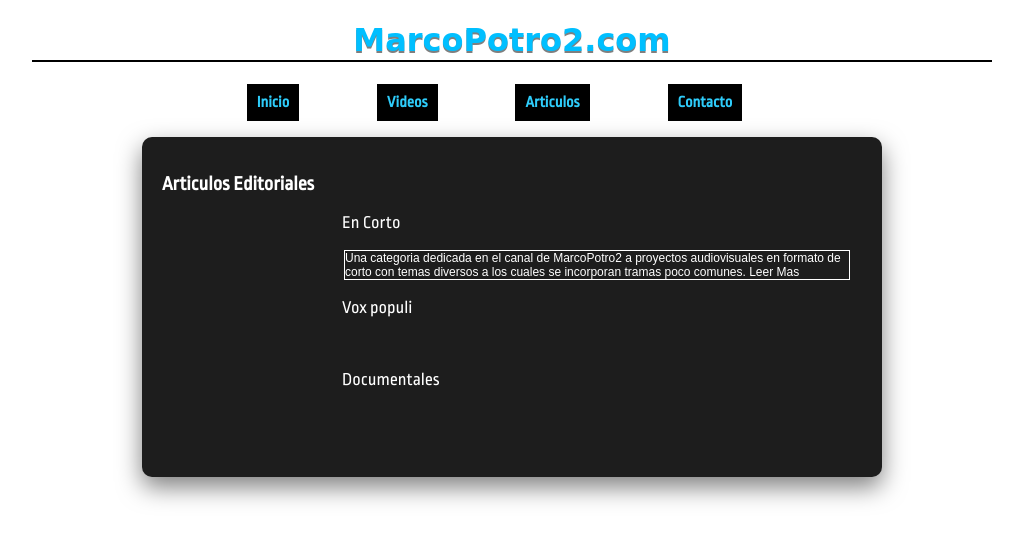
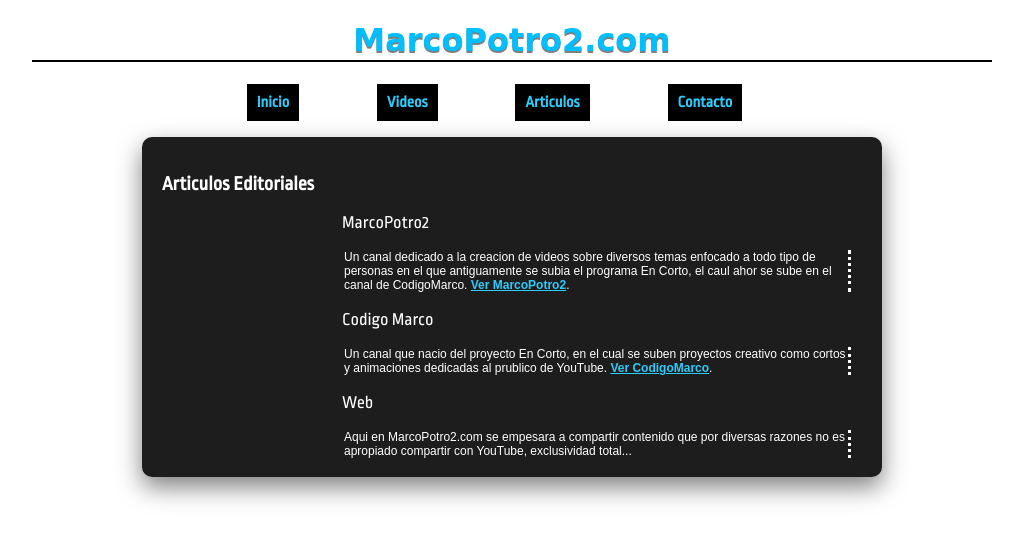
Before and after one commit to MarcoAntonioAC/MarcoPotro2-Web, a plain HTML site: page Index/articulo.html in a window 1280 px wide. Shown: the whole page, without its empty margins (128-1151 px from the left). Drawn offline with nearby package versions, Linux system fonts and the light colour scheme.

Commit message:
Mejoras de Contenido y Bug-fixed
Se repararon problemas de link en articulo, ademas de agregar contenido
critico a las paginas articulo, stylesheet_arciulo e index.

```diff
--- a/Index/articulo.html
+++ b/Index/articulo.html
@@ -22,7 +22,7 @@
                  <nav>
                     <ul>
                         <li><a href="http://marcopotro2.comli.com/">Inicio</a></li>
-                        <li><a href="/media">Videos</a></li>
+                        <li><a href="/videos">Videos</a></li>
                         <li><a href="/articulo">Articulos</a></li>
                         <li><a href="/contacto">Contacto</a></li>
                     </ul>
@@ -34,11 +34,12 @@
                          <h2>Articulos Editoriales</h2>
                     </hgroup>
                     <form>
-                         <p id="art_titulos">En Corto</p>
-                         <p class="corto">Una categoria dedicada en el canal de MarcoPotro2 a proyectos audiovisuales en formato de corto con temas diversos a los cuales se incorporan tramas poco comunes. Leer Mas<p>
-                         <p id="art_titulos">Vox populi</p>
-                         <br>
-                         <p id="art_titulos">Documentales</p>
+                         <p id="art_titulos">MarcoPotro2</p>
+                         <p class="corto">Un canal dedicado a la creacion de videos sobre diversos temas enfocado a todo tipo de personas en el que antiguamente se subia el programa En Corto, el caul ahor se sube en el canal de CodigoMarco. <a href="http://www.youtube.com/marcopotro2">Ver MarcoPotro2</a>.<p>
+                         <p id="art_titulos">Codigo Marco</p>
+                         <p class="corto">Un canal que nacio del proyecto En Corto, en el cual se suben proyectos creativo como cortos y animaciones dedicadas al prublico de YouTube. <a href="http://www.youtube.com/codigomarco">Ver CodigoMarco</a>.<p>
+                         <p id="art_titulos">Web</p>
+                         <p class="corto">Aqui en MarcoPotro2.com se empesara a compartir contenido que por diversas razones no es apropiado compartir con YouTube, exclusividad total...<p>
                     </form>
                 </div>
             </section>
--- a/Index/stylesheet_articulo.css
+++ b/Index/stylesheet_articulo.css
@@ -1,7 +1,7 @@
 p.corto
 {
 	width:42em;
-    border:1px solid #FFF;
+    border-right: dotted;
     text-wrap:normal;
     position: relative;
 	left: 26%;
```
Also changed, not shown: Index/index.html (+1 -0 lines), 1 other file.
